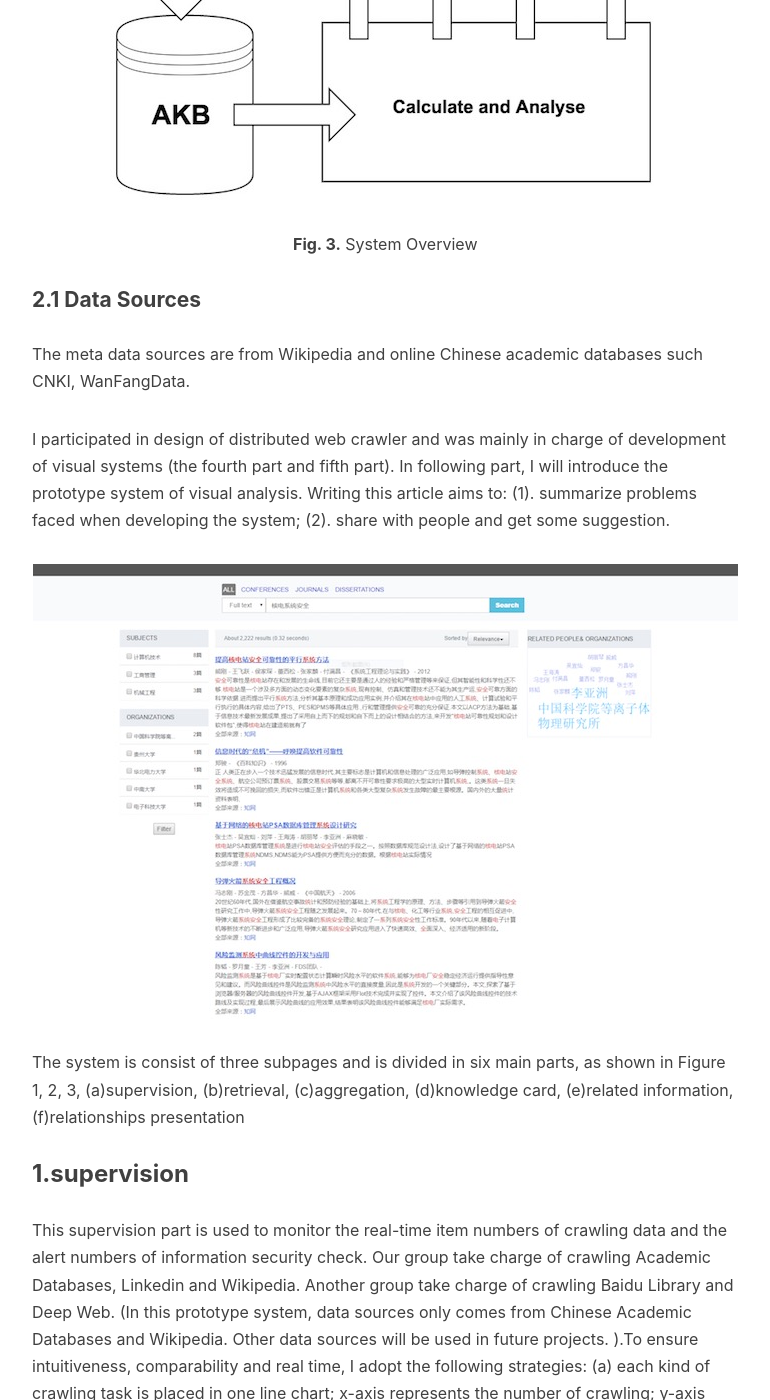
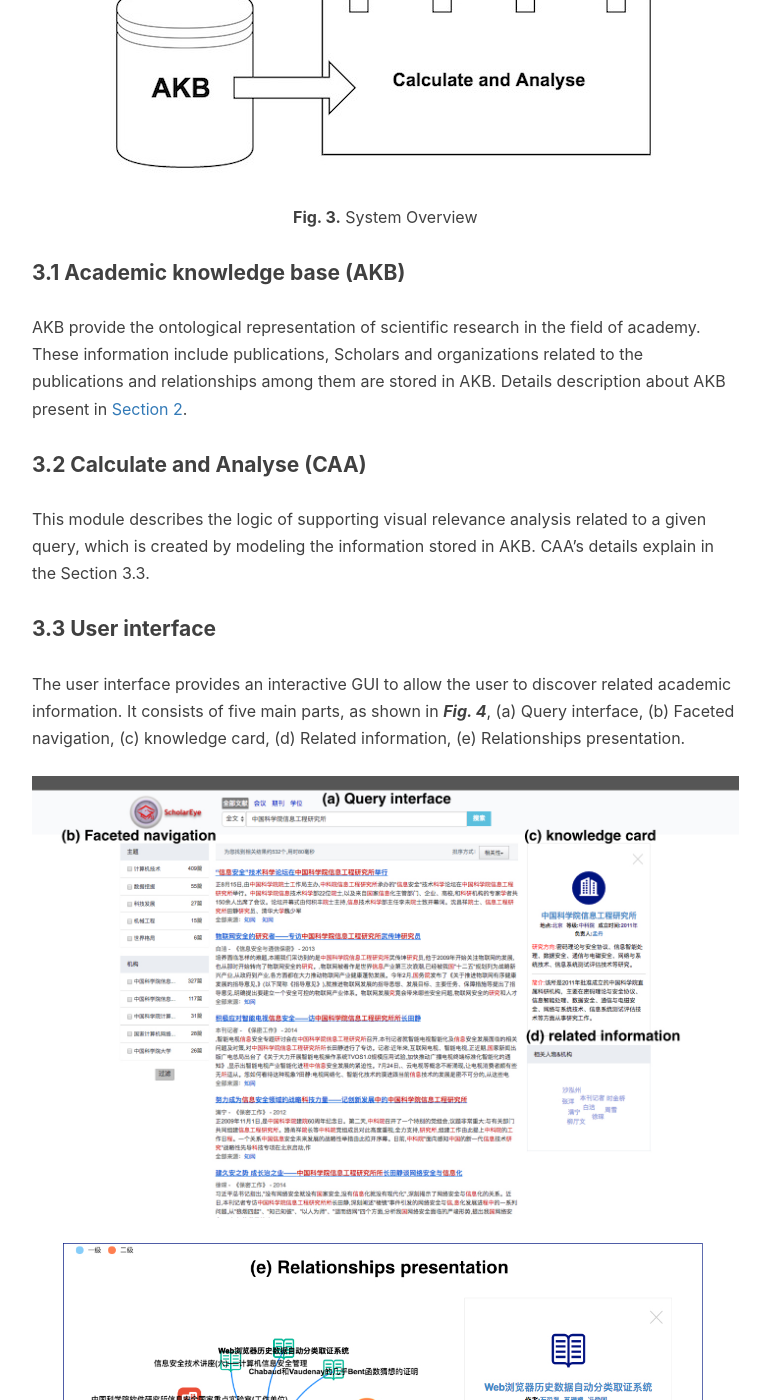
Before and after one commit to chiaome/chiaome.github.io, a Jekyll site: the page built from _posts/2016-08-10-the-prototype-system-of-visual-analysis.markdown, in a window 1280 px wide and 1400 px high, scrolled down 3692 px. Shown: the whole window, without its empty margins (233-1003 px from the left). Built offline with Jekyll 4.4.1, drawn with Linux system fonts in a browser that asks for light colours; nearby versions of some CDN libraries; comment, search, counter and statistics services are not loaded; some of the changed text lies outside the part shown.

Commit message:
add user interface

```diff
--- a/_posts/2016-08-10-the-prototype-system-of-visual-analysis.markdown
+++ b/_posts/2016-08-10-the-prototype-system-of-visual-analysis.markdown
@@ -53,31 +53,31 @@ It is one of the most important steps for realizing visual relevance analysis to
 
 ### 3 Overview of Visual Relevance Analysis System
 
-In this section, I describe overview of our visual analysis model. ***Fig. 3.*** shows the architecture of the system. This system consists of three main components and the component of ***User Interface*** contains four parts.
+In this section, I describe overview of our visual analysis model. ***Fig. 3.*** shows the architecture of the system. This system consists of three main components.
 
 <a href="/img/prototype/chiao-sys-prototype.jpg" target="\_blank" title="Click to see the big picture ">
 <img src='/img/prototype/chiao-sys-prototype.jpg'/>
 </a>
 <center><b>Fig. 3.</b> System Overview</center>
 
+#### 3.1 Academic knowledge base (AKB)
+
+AKB provide the ontological representation of scientific research in the field of academy. These information include publications, Scholars and organizations related to the publications and relationships among them are stored in AKB. Details description about AKB present in <a href="#building-academic-knowledge-base"  title="section 2">Section 2</a>.
+
+#### 3.2 Calculate and Analyse (CAA)
+
+This module describes the logic of supporting visual relevance analysis related to a given query, which is created by modeling the information stored in AKB. CAA's details explain in the Section 3.3.
 
 
-
-#### 2.1 Data Sources
-The meta data sources are from  Wikipedia and online Chinese academic databases such CNKI, WanFangData.
-
-
-
-
-
-
-
-
-I participated in design of distributed web crawler and was mainly in charge of  development of visual systems (the fourth part and fifth part). In following part, I will introduce the prototype system of visual analysis. Writing this article aims to: (1). summarize problems faced when developing the system; (2). share with people and get some suggestion.
-
-<a href="/img/prototype/chiao-search.jpg" target="\_blank" title="Click to see the big picture "><img src='/img/prototype/chiao-search-thumb.png' /></a>
-
-The system is consist of three subpages and is divided in six main parts, as shown in Figure 1, 2, 3, (a)supervision, (b)retrieval, (c)aggregation, (d)knowledge card, (e)related information, (f)relationships presentation
+#### 3.3 User interface
+The user interface provides an interactive GUI to allow the user to discover related academic information. It consists of five main parts, as shown in ***Fig. 4***, (a) Query interface, (b) Faceted navigation, (c) knowledge card, (d) Related information, (e) Relationships presentation.
+<a href="/img/prototype/chiao-ui.jpg" target="\_blank" title="Click to see the big picture ">
+<img src='/img/prototype/chiao-ui.jpg'/>
+</a>
+<a href="/img/prototype/chiao-relationships.jpg" target="\_blank" title="Click to see the big picture ">
+<img src='/img/prototype/chiao-relationships.jpg'/>
+</a>
+<center><b>Fig. 4.</b> User interface</center>
 
 ### 1.supervision
 
```
Also changed, not shown: img/prototype/chiao-relationships.jpg (added), img/prototype/chiao-ui.jpg (added), 5 other files.
